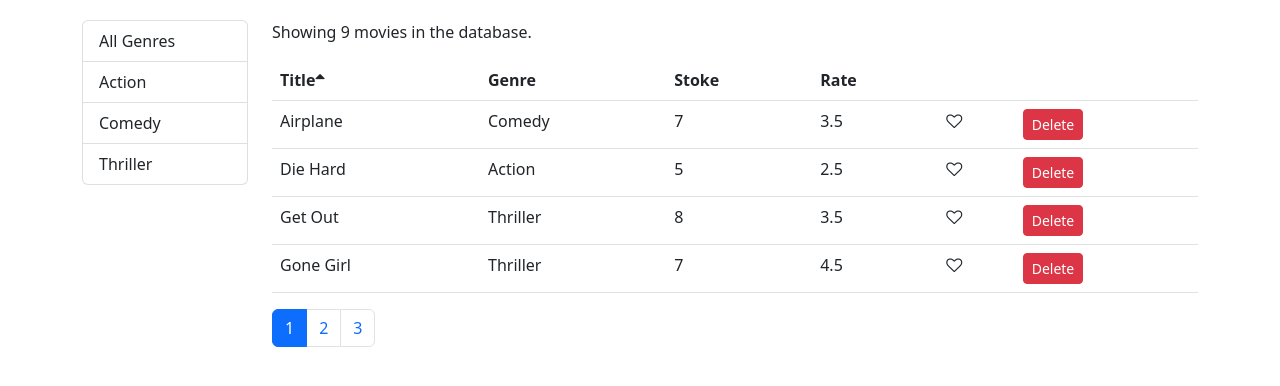
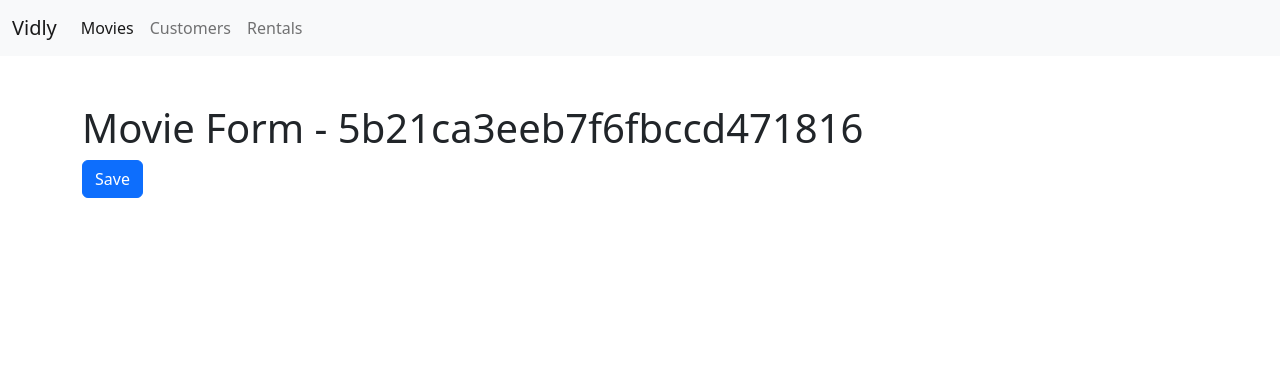
Before and after one commit to amexabee/vidly, a React (Create React App) app: page /movies/5b21ca3eeb7f6fbccd471816 in a window 1280 px wide. Shown: the top 386 px of the page. Built offline with nearby package versions, Linux system fonts and the light colour scheme.

Commit message:
Add routing

```diff
--- a/package.json
+++ b/package.json
@@ -12,6 +12,7 @@
     "prop-types": "^15.8.1",
     "react": "^18.2.0",
     "react-dom": "^18.2.0",
+    "react-router-dom": "^6.8.1",
     "react-scripts": "5.0.1",
     "web-vitals": "^2.1.4"
   },
--- a/src/App.js
+++ b/src/App.js
@@ -1,11 +1,38 @@
+import {
+  createBrowserRouter,
+  createRoutesFromElements,
+  Navigate,
+  Route,
+  RouterProvider,
+} from 'react-router-dom';
 import './App.css';
 import Movies from './components/movies';
+import NavBar from './components/navBar';
+import Customers from './components/customers';
+import Rentals from './components/rentals';
+import MovieForm from './components/movieForm';
+import NotFound from './components/notFound';
+
+const router = createBrowserRouter(
+  createRoutesFromElements(
+    <Route path="/" element={<NavBar />}>
+      <Route index element={<Navigate to="movies" replace />} />
+      <Route path="movies" element={<Movies />} />
+      <Route path="movies/:id" element={<MovieForm />} />
+      <Route path="customers" element={<Customers />} />
+      <Route path="rentals" element={<Rentals />} />
+      <Route path="not-found" element={<NotFound />} />
+      <Route path="*" element={<Navigate to="not-found" replace />} />
+    </Route>
+  )
+);
 
 function App() {
   return (
-    <main className="container">
-      <Movies />
-    </main>
+    // <main className="container">
+    //   <Movies />
+    // </main>
+    <RouterProvider router={router} />
   );
 }
 
--- /dev/null
+++ b/src/components/customers.jsx
@@ -0,0 +1,5 @@
+const Customers = () => {
+  return <h1>Customers</h1>;
+};
+
+export default Customers;
--- /dev/null
+++ b/src/components/movieForm.jsx
@@ -0,0 +1,21 @@
+import { useNavigate, useParams } from 'react-router-dom';
+
+const MovieForm = () => {
+  const { id } = useParams();
+  const navigate = useNavigate();
+
+  const handleClick = () => {
+    navigate('/');
+  };
+
+  return (
+    <div>
+      <h1>Movie Form - {id}</h1>
+      <button className="btn btn-primary" onClick={handleClick}>
+        Save
+      </button>
+    </div>
+  );
+};
+
+export default MovieForm;
--- a/src/components/moviesTable.jsx
+++ b/src/components/moviesTable.jsx
@@ -1,11 +1,16 @@
 import Like from './common/like';
 import Table from './common/table';
+import { Link } from 'react-router-dom';
 
 const MoviesTable = (props) => {
   const { movies, onLike, onDelete, onSort, sortColumn } = props;
 
   const columns = [
-    { path: 'title', label: 'Title' },
+    {
+      path: 'title',
+      label: 'Title',
+      content: (movie) => <Link to={movie._id}>{movie.title}</Link>,
+    },
     { path: 'genre.name', label: 'Genre' },
     { path: 'numberInStock', label: 'Stoke' },
     { path: 'dailyRentalRate', label: 'Rate' },
--- /dev/null
+++ b/src/components/navBar.jsx
@@ -0,0 +1,46 @@
+import { Link, NavLink, Outlet } from 'react-router-dom';
+
+const NavBar = () => {
+  return (
+    <>
+      <header className="mb-5">
+        <nav className="navbar navbar-expand-lg navbar-light bg-light">
+          <div className="container-fluid">
+            <Link className="navbar-brand" to="/">
+              Vidly
+            </Link>
+            <button
+              className="navbar-toggler"
+              type="button"
+              data-bs-toggle="collapse"
+              data-bs-target="#navbarNavAltMarkup"
+              aria-controls="navbarNavAltMarkup"
+              aria-expanded="false"
+              aria-label="Toggle navigation"
+            >
+              <span className="navbar-toggler-icon"></span>
+            </button>
+            <div className="collapse navbar-collapse" id="navbarNavAltMarkup">
+              <div className="navbar-nav">
+                <NavLink className="nav-link" aria-current="page" to="movies">
+                  Movies
+                </NavLink>
+                <NavLink className="nav-link" to="customers">
+                  Customers
+                </NavLink>
+                <NavLink className="nav-link" to="rentals">
+                  Rentals
+                </NavLink>
+              </div>
+            </div>
+          </div>
+        </nav>
+      </header>
+      <main className="container">
+        <Outlet />
+      </main>
+    </>
+  );
+};
+
+export default NavBar;
--- /dev/null
+++ b/src/components/notFound.jsx
@@ -0,0 +1,5 @@
+const NotFound = () => {
+  return <h1>Not Found</h1>;
+};
+
+export default NotFound;
--- /dev/null
+++ b/src/components/rentals.jsx
@@ -0,0 +1,5 @@
+const Rentals = () => {
+  return <h1>Rentals</h1>;
+};
+
+export default Rentals;
--- a/src/index.css
+++ b/src/index.css
@@ -5,7 +5,7 @@
     sans-serif;
   -webkit-font-smoothing: antialiased;
   -moz-osx-font-smoothing: grayscale;
-  padding: 20px 0 0 0;
+  padding: 0;
 }
 
 code {
```
Also changed, not shown: 1 other file (tests, documents, lock files or other folders).
